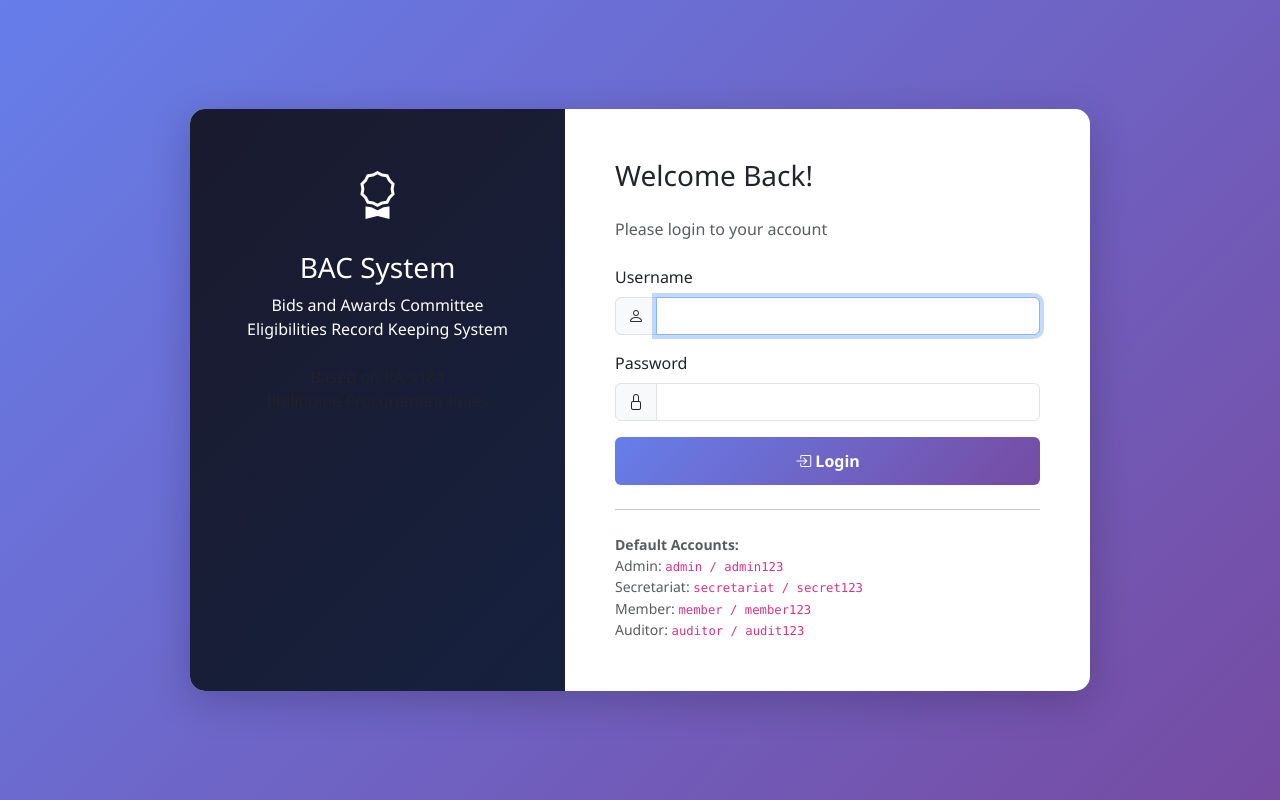
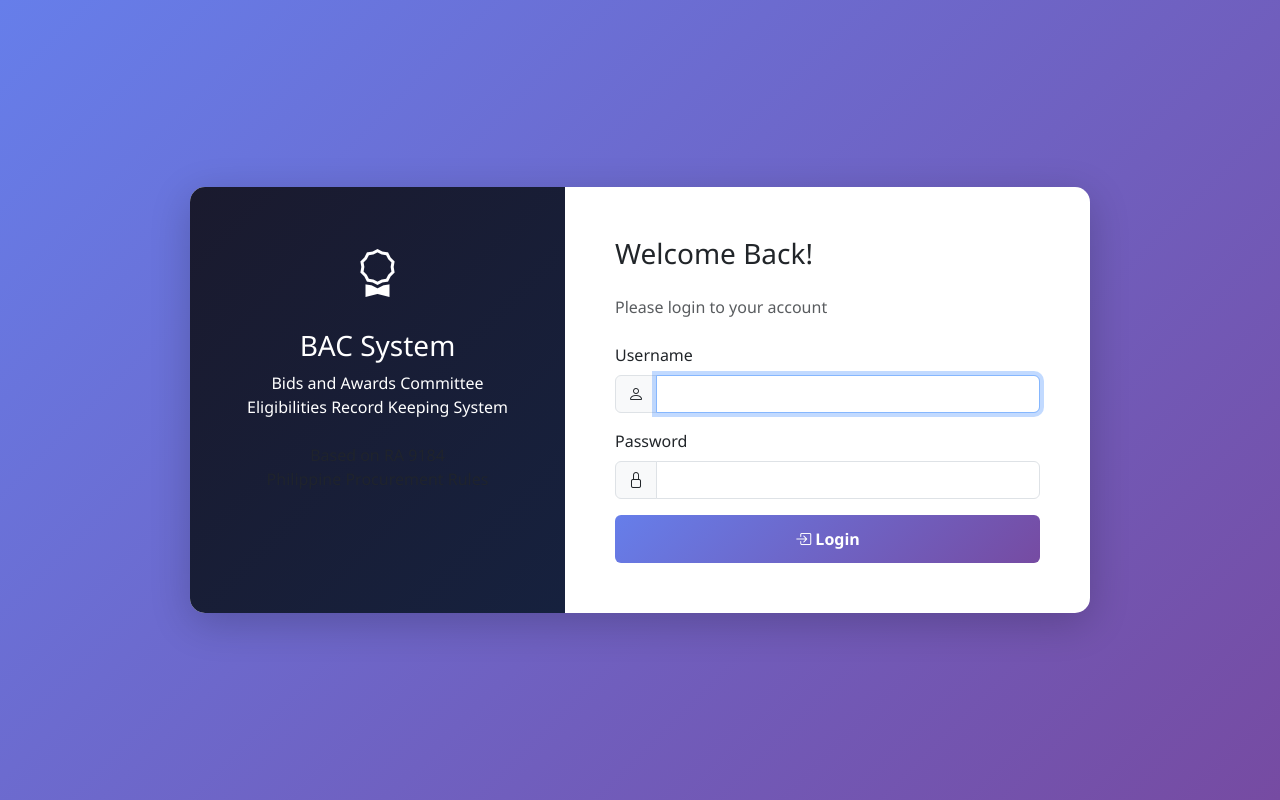
Before and after one commit to Glenn-IT/bac-system, a PHP site: page /bac-system/index.php in a window 1280 px wide. Run offline with PHP 8.4, Linux system fonts and the light colour scheme.

Commit message:
Remove default account information from login page for enhanced security

```diff
--- a/public/index.php
+++ b/public/index.php
@@ -161,15 +161,8 @@ if ($_SERVER['REQUEST_METHOD'] == 'POST') {
                     </button>
                 </form>
 
-                <hr class="my-4">
 
-                <div class="text-muted small">
-                    <strong>Default Accounts:</strong><br>
-                    Admin: <code>admin / admin123</code><br>
-                    Secretariat: <code>secretariat / secret123</code><br>
-                    Member: <code>member / member123</code><br>
-                    Auditor: <code>auditor / audit123</code>
-                </div>
+
             </div>
         </div>
     </div>
```
